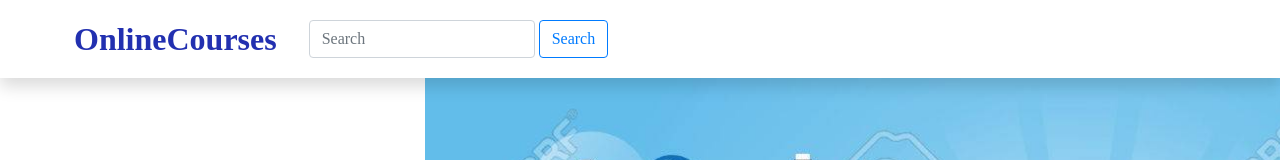
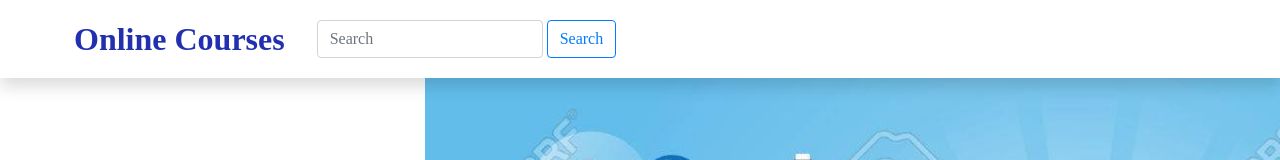
Before and after one commit to sanketjirapure1/onlinecourses, a React (Vite) app: page / in a window 1280 px wide. Shown: the top 160 px of the page. Built offline with nearby package versions, Linux system fonts and the light colour scheme.

Commit message:
first commit

```diff
--- a/src/componentes/Header/Header.jsx
+++ b/src/componentes/Header/Header.jsx
@@ -13,7 +13,7 @@ export default function Header() {
       <nav className="navbar navbar-expand-lg navbar-light bg-white border-gray-200 px-4 lg:px-6 py-2.5">
         <div className="container-fluid">
           <Link to="/" className="navbar-brand navlogcss">
-            OnlineCourses
+            Online Courses
           </Link>
 
           <nav className="navbar navbar-light">
```
